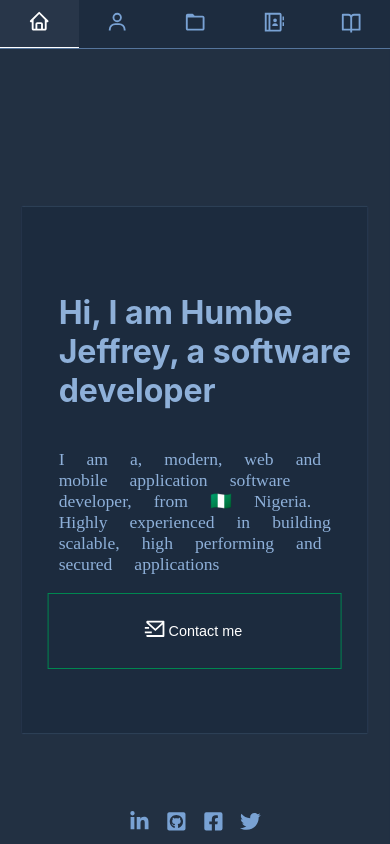
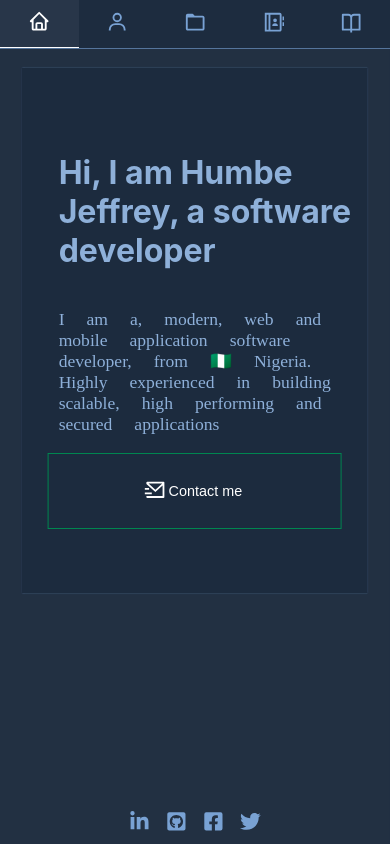
Before and after one commit to humbejeff2116/portfolio-app, a React (Create React App) app: page /portfolio-app/ in a window 390 px wide. Shown: the top 844 px of the page. Built offline with nearby package versions, Linux system fonts and the light colour scheme.

Commit message:
modified index css file

```diff
--- a/src/components/index/indexMod.css
+++ b/src/components/index/indexMod.css
@@ -206,6 +206,7 @@
   .pic-mod-intro{
     width:84%;
     margin-left: auto;
+    margin-top:5%;
 
   }
 
```
